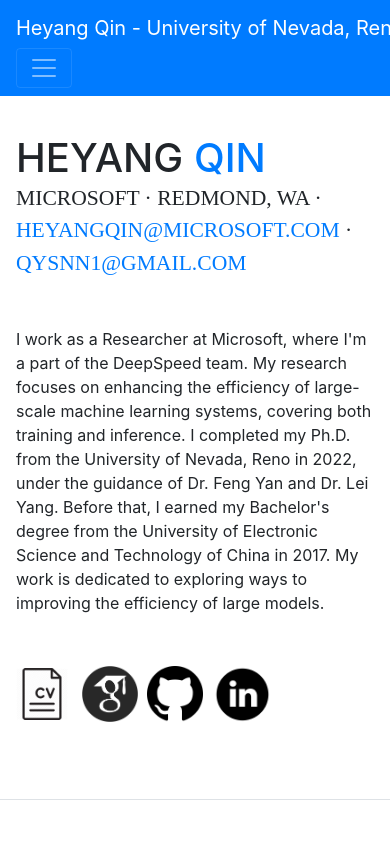
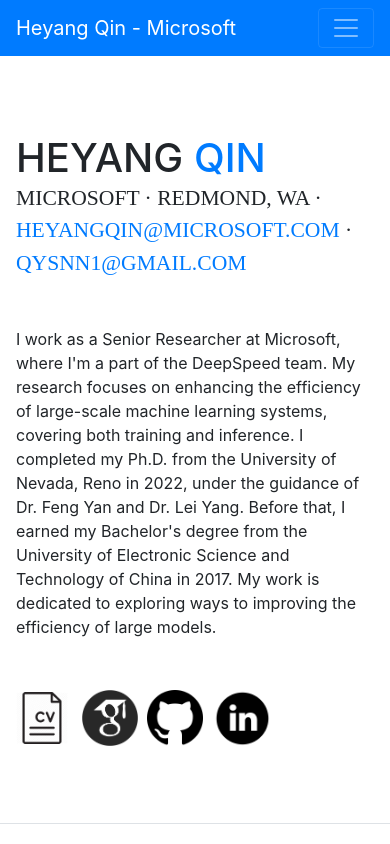
Before and after one commit to HeyangQin/HeyangQin.github.io, a website with bundled scripts: page index.html in a window 390 px wide. Shown: the top 844 px of the page. Built offline with nearby package versions, Linux system fonts and the light colour scheme; a web font is replaced by a local one.

Commit message:
Update index.html

```diff
--- a/index.html
+++ b/index.html
@@ -14,7 +14,7 @@
 
     <meta charset="utf-8">
     <meta name="viewport" content="width=device-width, initial-scale=1, shrink-to-fit=no">
-    <meta name="description" content="Website of Heyang Qin, Researcher at Microsoft">
+    <meta name="description" content="Website of Heyang Qin, Senior Researcher at Microsoft">
     <meta name="author" content="">
 
     <title>Heyang Qin - Microsoft</title>
@@ -38,7 +38,7 @@
 
     <nav class="navbar navbar-expand-lg navbar-dark bg-primary fixed-top" id="sideNav">
       <a class="navbar-brand js-scroll-trigger" href="#page-top">
-        <span class="d-block d-lg-none">Heyang Qin - University of Nevada, Reno</span>
+        <span class="d-block d-lg-none">Heyang Qin - Microsoft</span>
         <span class="d-none d-lg-block">
           <img class="img-fluid img-profile rounded-circle mx-auto mb-2" src="img/profile.jpg" alt="">
         </span>
@@ -94,7 +94,7 @@
 
           </div>
 		  <!-- <div class="subheading mb-5">Office: Scrugham Engineering and Mines (SEM) 207</div> -->
-          <p class="mb-5">I work as a Researcher at Microsoft, where I'm a part of the DeepSpeed team. My research focuses on enhancing the efficiency of large-scale machine learning systems, covering both training and inference. I completed my Ph.D. from the University of Nevada, Reno in 2022, under the guidance of Dr. Feng Yan and Dr. Lei Yang. Before that, I earned my Bachelor's degree from the University of Electronic Science and Technology of China in 2017. My work is dedicated to exploring ways to improving the efficiency of large models.</p>
+          <p class="mb-5">I work as a Senior Researcher at Microsoft, where I'm a part of the DeepSpeed team. My research focuses on enhancing the efficiency of large-scale machine learning systems, covering both training and inference. I completed my Ph.D. from the University of Nevada, Reno in 2022, under the guidance of Dr. Feng Yan and Dr. Lei Yang. Before that, I earned my Bachelor's degree from the University of Electronic Science and Technology of China in 2017. My work is dedicated to exploring ways to improving the efficiency of large models.</p>
           <ul class="list-inline list-social-icons mb-0">
             <li class="list-inline-item">
               <a href="CV.pdf" target="_blank">
```
